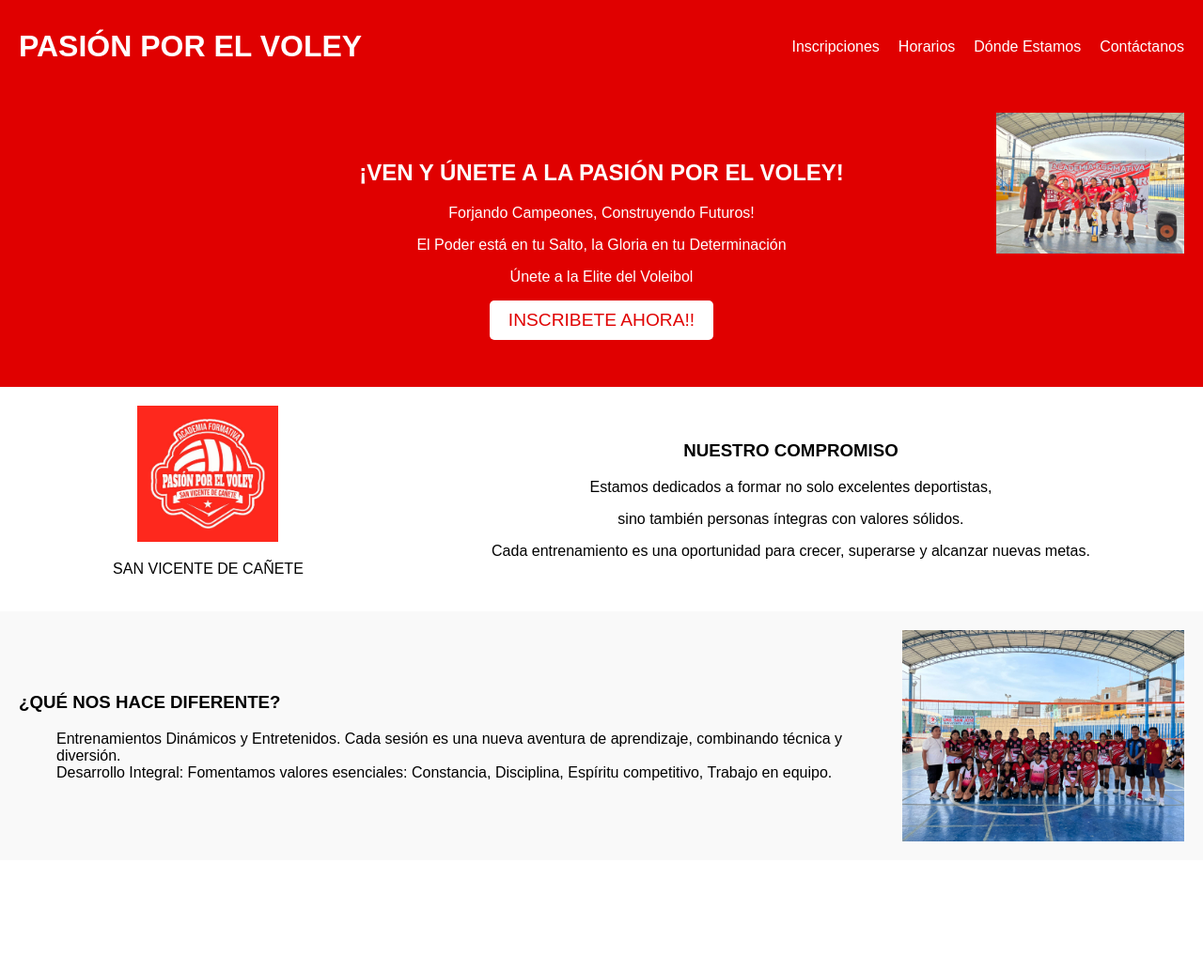
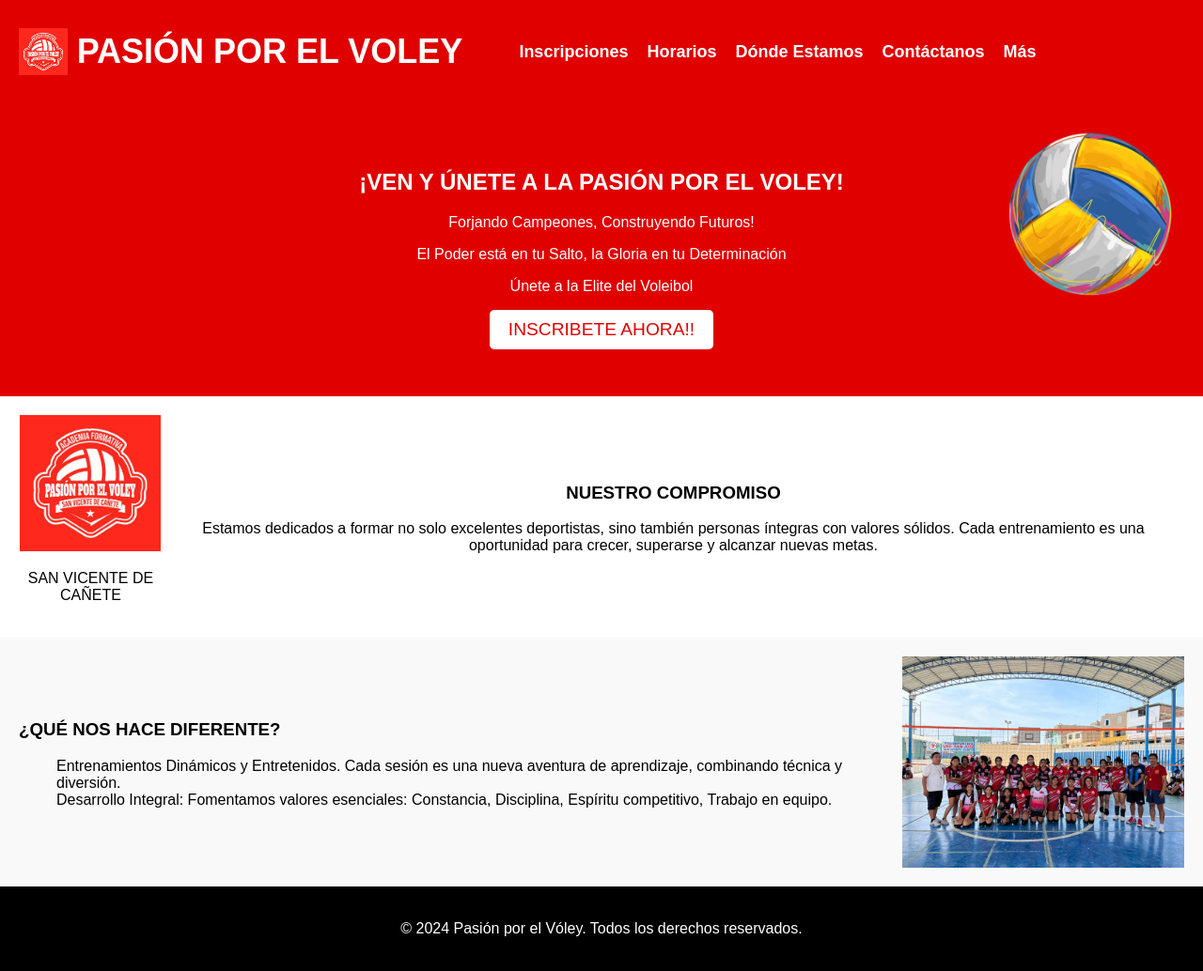
Before and after one commit to Alejandro-Oswaldo-d-Jesus-Soto-Cardenas/vallegrande-AS242S2_T02_webpage, a Flask app: page / in a window 1280 px wide. Shown: the whole page at 94% size. Before the commit the page ends 896 px from the top, so only its background shows below. Run offline with Flask 3, Linux system fonts and the light colour scheme.

Commit message:
Tercer commit

```diff
--- a/app.py
+++ b/app.py
@@ -1,10 +1,12 @@
 from flask import Flask, render_template
+#Inicializacion del FrameworkFlask
+app = Flask(__name__)
 
-app = Flask(__name__, static_url_path='/static')
+#Programar mis rutas
+@app.route("/")
+def index():
+    return render_template ("index.html")
 
-@app.route('/')
-def home():
-    return render_template('index.html')
-
-if __name__ == '__main__':
+#Ejecutar mi servidor
+if __name__ == "__main__":
     app.run(debug=True)
--- a/static/css/style.css
+++ b/static/css/style.css
@@ -2,13 +2,29 @@
     font-family: sans-serif;
     margin: 0;
     padding: 0;
-    background-color: #f0f0f0;
+    background-color: #e00000;
+    background-size: cover;
+    background-repeat: no-repeat;
+    background-attachment: fixed;
 }
 
 header {
     background-color: #e00000;
     color: white;
     padding: 10px 20px;
+}
+
+.logo-container {
+    display: flex;
+    align-items: center;
+    color: white;
+    font-weight: bold;
+    font-size: 18px;
+}
+
+.logo {
+    height: 50px;
+    margin-right: 10px;
 }
 
 .header-content {
@@ -93,3 +109,41 @@
 .group-photo {
     max-width: 300px;
 }
+
+/* Estilos del menú desplegable */
+.dropdown {
+    position: relative;
+    display: inline-block;
+}
+
+.dropdown-content {
+    display: none;
+    position: absolute;
+    background-color: #f9f9f9;
+    min-width: 160px;
+    box-shadow: 0px 8px 16px 0px rgba(0,0,0,0.2);
+    z-index: 1;
+}
+
+.dropdown-content a {
+    color: black;
+    padding: 12px 16px;
+    text-decoration: none;
+    display: block;
+}
+
+.dropdown-content a:hover {
+    background-color: #f1f1f1;
+}
+
+.dropdown:hover .dropdown-content {
+    display: block;
+}
+
+.footer {
+    background: black;
+    color: white;
+    text-align: center;
+    padding: 20px 0;
+    font-size: 16px;
+}
--- a/templates/index.html
+++ b/templates/index.html
@@ -8,6 +8,8 @@
 </head>
 <body>
     <header>
+        <div class="logo-container">
+            <img src="../static/imagenes/PASION POR EL VOLEY.jpg" alt="Logo" class="logo">
         <div class="header-content">
             <h1>PASIÓN POR EL VOLEY</h1>
             <nav>
@@ -16,6 +18,14 @@
                     <li><a href="#">Horarios</a></li>
                     <li><a href="#">Dónde Estamos</a></li>
                     <li><a href="#">Contáctanos</a></li>
+                    <li class="dropdown">
+                        <a href="#" class="dropbtn">Más</a>
+                        <div class="dropdown-content">
+                            <a href="#">Galería</a>
+                            <a href="#">Eventos</a>
+                            <a href="#">Noticias</a>
+                        </div>
+                    </li>
                 </ul>
             </nav>
         </div>
@@ -29,7 +39,7 @@
             <p>Únete a la Elite del Voleibol</p>
             <button class="cta-button">INSCRIBETE AHORA!!</button>
         </div>
-        <img src="../static/imagenes/PASION POR EL VOLEY2.jpg" alt="Balón de Voleibol" class="volleyball-image">
+        <img src="../static/imagenes/pelota.png" alt="Balón de Voleibol" class="volleyball-image">
     </section>
 
     <section class="academy">
@@ -40,9 +50,7 @@
             </div>
             <div class="academy-text">
                 <h3>NUESTRO COMPROMISO</h3>
-                <p>Estamos dedicados a formar no solo excelentes deportistas,</p>
-                <p>sino también personas íntegras con valores sólidos. </p>
-                <p>Cada entrenamiento es una oportunidad para crecer, superarse y alcanzar nuevas metas.</p>
+                <p>Estamos dedicados a formar no solo excelentes deportistas, sino también personas íntegras con valores sólidos. Cada entrenamiento es una oportunidad para crecer, superarse y alcanzar nuevas metas.</p>
             </div>
         </div>
     </section>
@@ -57,5 +65,12 @@
         </div>
         <img src="../static/imagenes/PASION POR EL VOLEY3.jpg" alt="Foto de Grupo" class="group-photo">
     </section>
+
+
+    <footer class="footer">
+        <p>&copy; 2024 Pasión por el Vóley. Todos los derechos reservados.</p>
+    </footer>
+
+    <script src="script.js"></script>
 </body>
 </html>
```
Also changed, not shown: package.json (+8 -0 lines), static/imagenes/pelota.png (added).
